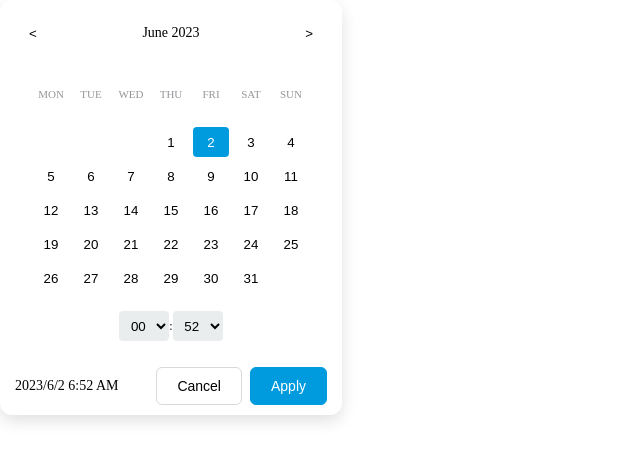
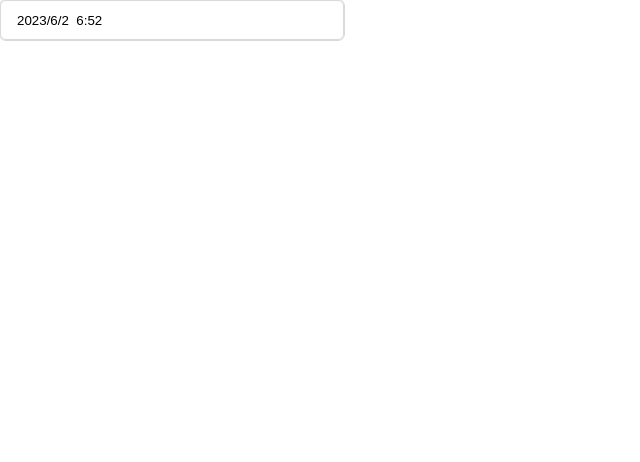
Before and after one commit to snigdho611/custom-react-datepicker, a React (Create React App) app: page / in a window 1280 px wide. Shown: the top 462 px of the page, without its empty margins (0-640 px from the left). Built offline with nearby package versions, Linux system fonts and the light colour scheme.

Commit message:
Updated a date component

```diff
--- a/src/components/Datepicker/Footer/index.tsx
+++ b/src/components/Datepicker/Footer/index.tsx
@@ -3,8 +3,10 @@ import React from "react";
 
 interface IFooterProps {
   dateObj: IDate;
+  handleConfirm: () => void;
+  handleCancel: () => void;
 }
-const Footer: React.FC<IFooterProps> = ({ dateObj }) => {
+const Footer: React.FC<IFooterProps> = ({ dateObj, handleConfirm, handleCancel }) => {
   return (
     <div className="datepicker_footer">
       <div>
@@ -12,8 +14,12 @@ const Footer: React.FC<IFooterProps> = ({ dateObj }) => {
         {dateObj.hours > 11 ? "PM" : "AM"}
       </div>
       <div className="datepicker_footer_buttons">
-        <button className="datepicker_footer_buttons-cancel">Cancel</button>
-        <button className="datepicker_footer_buttons-confirm">Apply</button>
+        <button className="datepicker_footer_buttons-cancel" onClick={() => handleCancel()}>
+          Cancel
+        </button>
+        <button className="datepicker_footer_buttons-confirm" onClick={() => handleConfirm()}>
+          Apply
+        </button>
       </div>
     </div>
   );
--- a/src/components/Datepicker/index.scss
+++ b/src/components/Datepicker/index.scss
@@ -1,5 +1,17 @@
 $cellheight: 30px;
 $cellwidth: 36px;
+
+._input {
+  width: 310px;
+  height: 18px;
+  border: 1px solid #d9d9d9;
+  border-radius: 6px;
+  outline: 1px solid #d9d9d9;
+  padding: 10px 16px;
+  &:hover {
+    cursor: pointer;
+  }
+}
 
 .datepicker {
   font-size: 12px;
@@ -18,6 +30,8 @@ $cellwidth: 36px;
     padding: 25px 23px 37px 23px;
     & button {
       background-color: transparent;
+      color: #939598;
+      font-weight: bold;
       border: none;
       cursor: pointer;
       &:focus {
@@ -106,7 +120,7 @@ $cellwidth: 36px;
   &_footer {
     display: flex;
     align-items: center;
-    font-size: 14px;
+    font-size: 16px;
     justify-content: space-between;
     padding: 26px 15px 10px 15px;
     &_buttons {
--- a/src/components/Datepicker/index.tsx
+++ b/src/components/Datepicker/index.tsx
@@ -8,6 +8,13 @@ import { IDate } from "interface";
 
 const Datepicker = () => {
   const [dateObj, setDateObj] = useState<IDate>({
+    date: new Date().getDate(),
+    month: new Date().getMonth(),
+    year: new Date().getFullYear(),
+    hours: new Date().getHours(),
+    minutes: new Date().getMinutes(),
+  });
+  const [finalObj, setFinalDateObj] = useState<IDate>({
     date: new Date().getDate(),
     month: new Date().getMonth(),
     year: new Date().getFullYear(),
@@ -72,7 +79,33 @@ const Datepicker = () => {
     setDateObj((prevState) => ({ ...prevState, minutes: minutes }));
   };
 
+  const [open, setOpen] = useState<boolean>(false);
+
+  const handleConfirm = () => {
+    setFinalDateObj(dateObj);
+    setOpen(false);
+  };
+
+  const handleCancel = () => {
+    setOpen(false);
+  };
+
   return (
+    <>
+      {/* {dateObj.year}/{dateObj.month + 1}/{dateObj.date} {dateObj.hours}:{dateObj.minutes}{" "} */}
+      <input
+        type="text"
+        className="_input"
+        onClick={() => {
+          setOpen(!open);
+        }}
+        value={`${finalObj.year}/${finalObj.month + 1}/${finalObj.date}  ${finalObj.hours}:${
+          finalObj.minutes
+        }`}
+        // disabled
+        readOnly
+      />
+      {open ? (
         <div className="datepicker">
           <DatepickerHeader dateObj={dateObj} onNext={onNext} onPrev={onPrev} />
           <DatepickerCalendar
@@ -85,8 +118,14 @@ const Datepicker = () => {
             onTimeClickMinute={onTimeClickMinute}
             dateObj={dateObj}
           />
-      <DatepickerFooter dateObj={dateObj} />
+          <DatepickerFooter
+            handleConfirm={handleConfirm}
+            handleCancel={handleCancel}
+            dateObj={dateObj}
+          />
         </div>
+      ) : null}
+    </>
   );
 };
 
```
Lines whose indentation alone changed are shown as unchanged.
